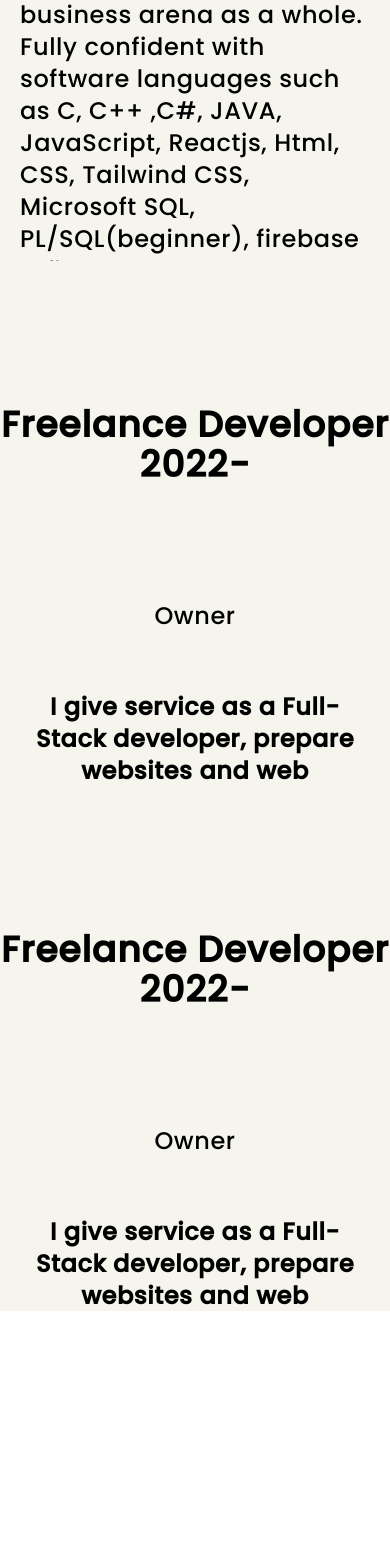
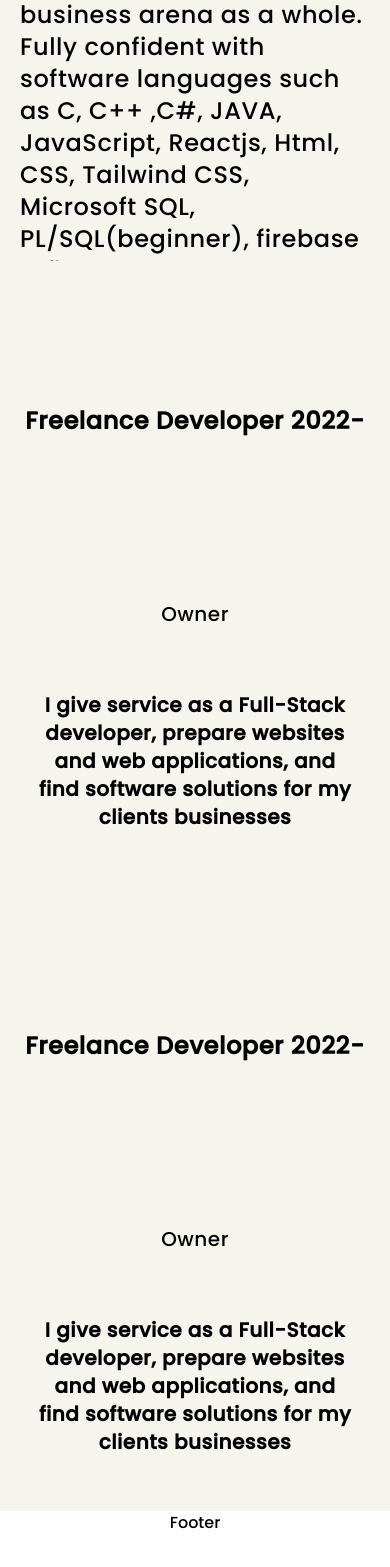
Before and after one commit to jbertan/Portfolio, a Next.js app: page / in a window 390 px wide. Shown: the part 639-2206 px from the top of the page. Before the commit the page ends 1950 px from the top, so only its background shows below. Built offline with nearby package versions, Linux system fonts and the light colour scheme.

Commit message:
design improvements

```diff
--- a/app/layout.tsx
+++ b/app/layout.tsx
@@ -1,6 +1,6 @@
 import { Poppins } from "@next/font/google";
 import "./global.css";
-import LayoutComponent from "../components/layout";
+import LayoutComponent from "../components/Layout";
 
 const poppins = Poppins({
   weight: "500",
@@ -19,6 +19,7 @@ export default function RootLayout({
       <body>
         {/*  <LayoutComponent /> */}
         <section>{children}</section>
+        <footer className="mb-10 flex justify-center">Footer</footer>
       </body>
     </html>
   );
--- a/app/page.tsx
+++ b/app/page.tsx
@@ -1,7 +1,7 @@
 import { Fragment } from "react";
-import Experience from "../components/experience";
-import ExperienceLeft from "../components/experienceLeft";
-import AboutMe from "../components/aboutMe";
+import Experience from "../components/Experience";
+import ExperienceLeft from "../components/ExperienceLeft";
+import AboutMe from "../components/AboutMe";
 
 const Page = () => {
   return (
--- /dev/null
+++ b/components/Experience.tsx
@@ -0,0 +1,22 @@
+interface text {
+  title: string;
+  position: string;
+  description: string;
+}
+const Experience: React.FC<text> = (props) => {
+  return (
+    <div className="w-full  flex flex-col items-center overflow-hidden h-fit mt-20">
+      <div className="top-0 md:bg-secondary w-[293px] h-[164px] md:left-[300px] lg:left-[400px] xl:left-[580px] bg-primary relative"></div>
+      <h2 className="text-pblack font-bold tracking-wide text-center md:text-right top-[-100px] h-[95px] md:left-[50px] lg:left-[150px] xl:left-[250px] text-2xl md:text-4xl max-w-[466px] font-serif relative">
+        {props.title}
+      </h2>
+      <h3 className="text-pblack font-medium top-0 tracking-wide xl:left-[450px] lg:left-[350px] md:left-[250px] h-[33px] md:text-2xl text-xl max-w-[113px] font-serif relative">
+        {props.position}
+      </h3>
+      <p className="text-pblack text-center md:text-2xl text-xl font-bold tracking-wide xl:w-[976px] lg:w-[800px] md:w-[650px] h-[253px] md:h-[153px] top-[58px] font-serif mr-8 ml-8 md:text-left relative">
+        {props.description}
+      </p>
+    </div>
+  );
+};
+export default Experience;
--- a/components/experienceLeft.tsx
+++ b/components/ExperienceLeft.tsx
@@ -10,13 +10,13 @@ const Experienceright: React.FC<text> = (props) => {
   return (
     <div className="w-full xl:w-[1440px] lg:w-[1024px] md:w-[768px] flex flex-col items-center overflow-hidden h-fit mt-20">
       <div className="top-0 md:bg-secondary w-[293px] h-[164px] md:right-[300px] lg:right-[400px] xl:right-[580px] bg-primary relative"></div>
-      <h2 className="text-pblack font-bold tracking-wide text-center md:text-left top-[-100px] h-[95px] md:right-[50px] lg:right-[150px] xl:right-[250px] text-4xl max-w-[466px] font-serif relative">
+      <h2 className="text-pblack font-bold tracking-wide text-center md:text-left top-[-100px] h-[95px] md:right-[50px] lg:right-[150px] xl:right-[250px] text-2xl md:text-4xl  max-w-[466px] font-serif relative">
         {props.title}
       </h2>
-      <h3 className="text-pblack font-medium top-0 tracking-wide xl:right-[450px] lg:right-[350px] md:right-[250px] h-[33px] text-2xl max-w-[113px] font-serif relative">
+      <h3 className="text-pblack font-medium top-0 tracking-wide xl:right-[450px] lg:right-[350px] md:right-[250px] h-[33px] text-xl md:text-2xl  max-w-[113px] font-serif relative">
         {props.position}
       </h3>
-      <p className="text-pblack text-2xl font-bold tracking-wide xl:w-[976px] lg:w-[800px] md:w-[650px] h-[153px] top-[58px] font-serif mr-8 ml-8 text-center md:text-left relative">
+      <p className="text-pblack md:text-2xl text-xl font-bold tracking-wide xl:w-[976px] lg:w-[800px] md:w-[650px] md:h-[153px] h-[253px] top-[58px] font-serif mr-8 ml-8 text-center md:text-left relative">
         {props.description}
       </p>
     </div>
--- a/components/experience.tsx
+++ /dev/null
@@ -1,22 +0,0 @@
-interface text {
-  title: string;
-  position: string;
-  description: string;
-}
-const Experience: React.FC<text> = (props) => {
-  return (
-    <div className="w-full  flex flex-col items-center overflow-hidden h-fit mt-20">
-      <div className="top-0 md:bg-secondary w-[293px] h-[164px] md:left-[300px] lg:left-[400px] xl:left-[580px] bg-primary relative"></div>
-      <h2 className="text-pblack font-bold tracking-wide text-center md:text-right top-[-100px] h-[95px] md:left-[50px] lg:left-[150px] xl:left-[250px] text-4xl max-w-[466px] font-serif relative">
-        {props.title}
-      </h2>
-      <h3 className="text-pblack font-medium top-0 tracking-wide xl:left-[450px] lg:left-[350px] md:left-[250px] h-[33px] text-2xl max-w-[113px] font-serif relative">
-        {props.position}
-      </h3>
-      <p className="text-pblack text-center text-2xl font-bold tracking-wide xl:w-[976px] lg:w-[800px] md:w-[650px] h-[153px] top-[58px] font-serif mr-8 ml-8 md:text-left relative">
-        {props.description}
-      </p>
-    </div>
-  );
-};
-export default Experience;
```
Also changed, not shown: components/AboutMe.tsx (renamed from components/aboutMe.tsx), components/Layout.tsx (renamed from components/layout.tsx).
